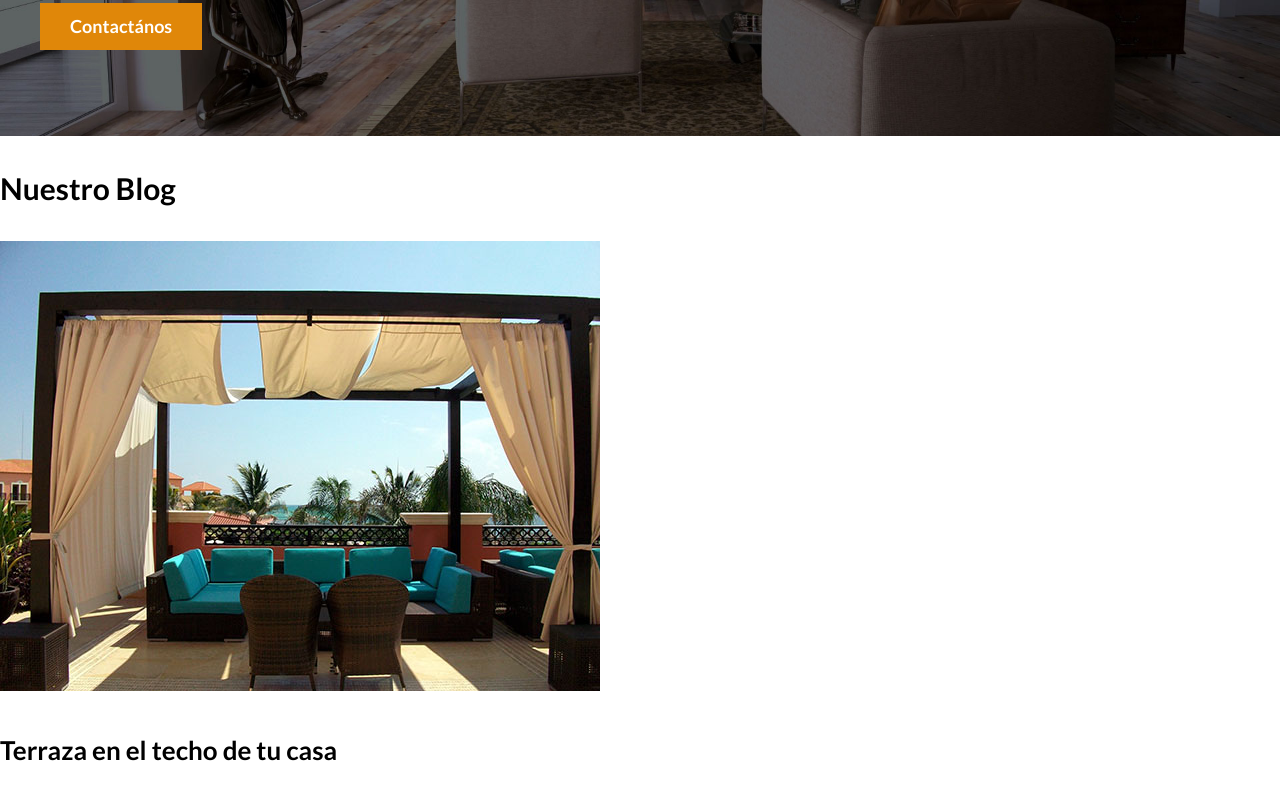
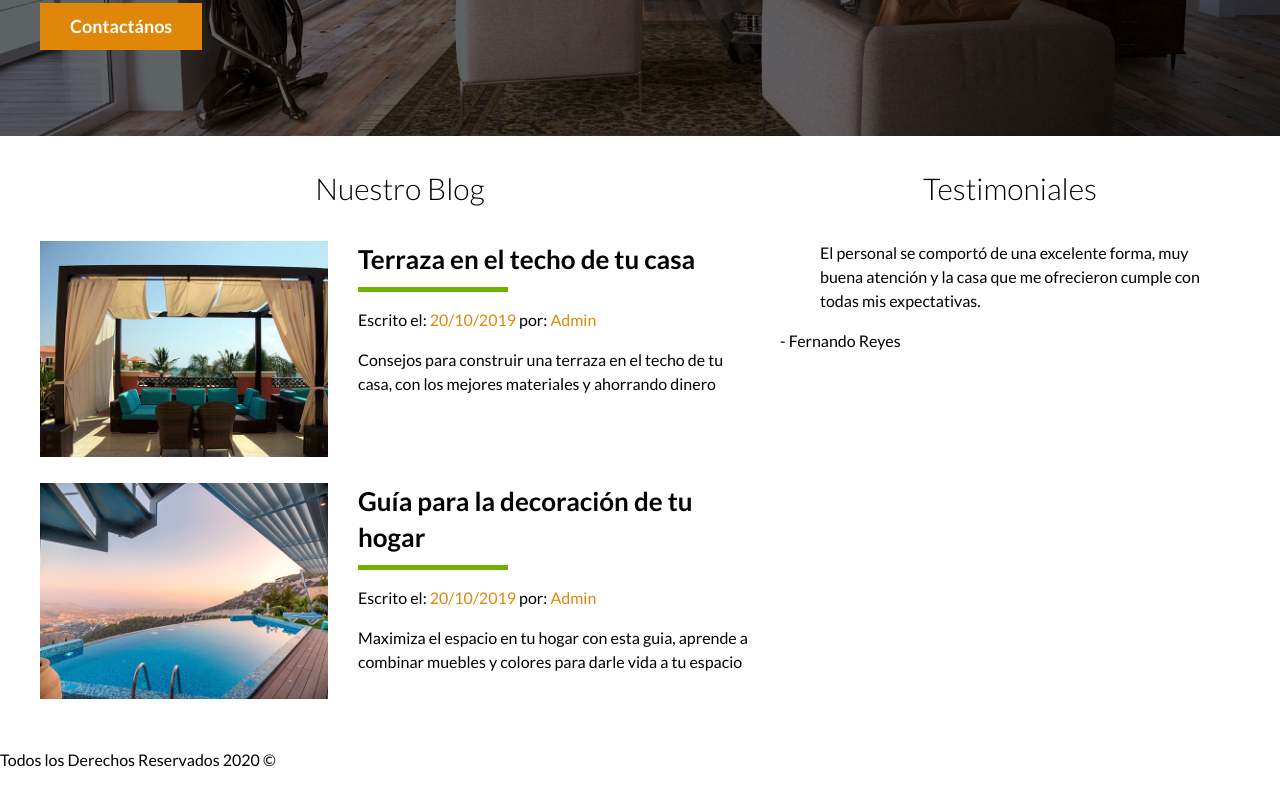
Before and after one commit to ferchoreya/Bienes_Raices, a plain HTML site: page index.html in a window 1280 px wide. Shown: the part 2288-3090 px from the top of the page. Drawn offline with Linux system fonts and the light colour scheme.

Commit message:
Sección: Blog
Se aplican estilos a la sección de Entradas del blog

```diff
--- a/css/estilos.css
+++ b/css/estilos.css
@@ -234,3 +234,54 @@ img {
 .boton_contacto {
     display: inline-block;
 }
+
+/***************************************
+****  SECCION BLOG Y TESTIMONIALES  ****
+****************************************/
+.section_blog_testimonios {
+    display: flex;
+    justify-content: space-between;
+}
+.section_blog_testimonios .section_blog {
+    flex-basis: 60%;
+}
+.section_blog_testimonios .section_testimoniales {
+    flex-basis: calc(40% - 20px);
+}
+.section_blog_entradaBlog {
+    display: flex;
+    justify-content: space-between;
+    margin-bottom: 20px;
+}
+.section_blog_entradaBlog:last-of-type {
+    margin-bottom: 0;
+}
+.section_blog_entradaBlog .section_blog_entradaBlog_imagen {
+    flex-basis: 40%;
+}
+.section_blog_entradaBlog .section_blog_entradaBlog_Texto {
+    flex-basis: calc(60% - 30px);
+}
+.section_blog_entradaBlog_Texto h4{
+    margin: 0;
+    line-height: 1.4;
+}
+.section_blog_entradaBlog_Texto a{
+    color: #000000;
+    text-decoration: none;
+}
+/*Pseudo elemento. Vamos a indicarle que despues(::after) del elemento (h4)
+nos genere un elemento.
+*/
+.section_blog_entradaBlog_Texto h4::after {
+    content: '';/*Para que no muestre ningun texto*/
+    display: block;/*No hay definido ningun bloque, por lo tanto lo definimos*/
+    width: 150px;
+    height: 5px;
+    background-color: #71B100;
+    margin-top: 10px;
+}
+
+.section_blog_entradaBlog_Texto span {
+    color: #E08709;
+}
--- a/index.html
+++ b/index.html
@@ -136,30 +136,44 @@
             <a href="contacto.html" class="gnral_boton gnral_boton_amarillo boton_contacto" >Contactános</a>
         </div>
     </section>
+    <div class="section_blog_testimonios gnral_contenedor">
         <!--SECCION BLOG-->
-    <section>
-        <h3>Nuestro Blog</h3>
-        <article>
+        <section class="section_blog">
+            <h3 class="fw-300 text-center">Nuestro Blog</h3>
+            <article class="section_blog_entradaBlog">
+                <div class="section_blog_entradaBlog_imagen">
                     <img src="img/blog1.jpg" alt="Entrada de blog">
-            <h4>Terraza  en el techo de tu casa</h4>
+                </div>
+                <div class="section_blog_entradaBlog_Texto">
+                    <a href="#">
+                        <h4>Terraza en el techo de tu casa</h4>
+                    </a>
                     <p>Escrito el: <span> 20/10/2019 </span> por: <span> Admin </span> </p>
                     <p>Consejos para construir una terraza en el techo de tu casa, con los mejores materiales y ahorrando dinero</p>
+                </div>
             </article>
-        <article>
+            <article class="section_blog_entradaBlog">
+                <div class="section_blog_entradaBlog_imagen">
                     <img src="img/blog2.jpg" alt="Entrada de blog">
+                </div>
+                <div class="section_blog_entradaBlog_Texto">
+                    <a href="#">
                         <h4>Guía para la decoración de tu hogar</h4>
+                    </a>
                     <p>Escrito el: <span> 20/10/2019 </span> por: <span> Admin </span> </p>
                     <p>Maximiza el espacio en tu hogar con esta guia, aprende a combinar muebles y colores para darle vida a tu espacio</p>
+                </div>
             </article>
         </section>
         <!--SECCION TESTIMONIALES-->
-    <section>
-        <h3>Testimoniales</h3>
+        <section class="section_testimoniales">
+            <h3 class="fw-300 text-center">Testimoniales</h3>
             <blockquote>
                 El personal se comportó de una excelente forma, muy buena atención y la casa que me ofrecieron cumple con todas mis expectativas.
             </blockquote>
             <p>- Fernando Reyes</p>
         </section>
+    </div>
     <!--SECCION FOOTER-->
     <footer>
         <nav class="gnral_navegacion">
```
Lines whose indentation alone changed are shown as unchanged.
